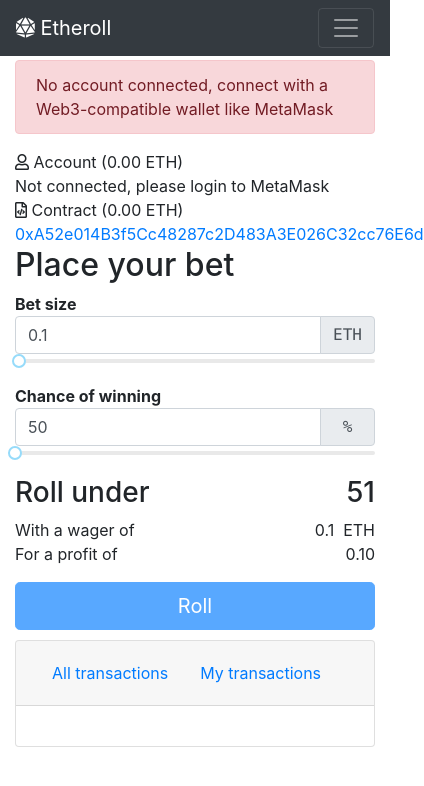
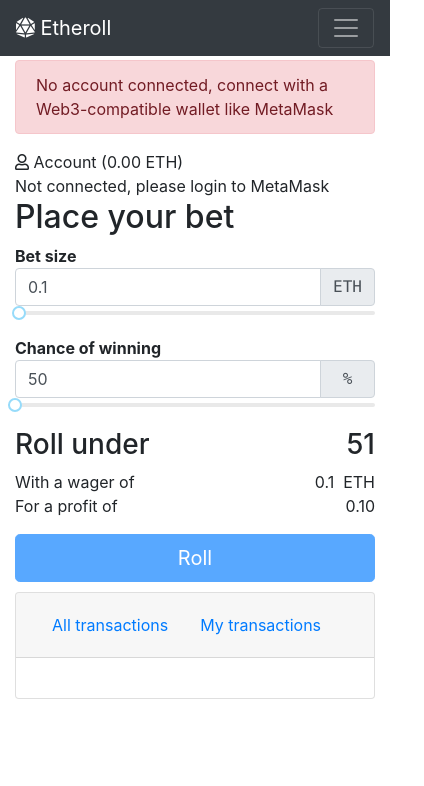
Before and after one commit to TopSkiller/React_Dice_Ethereum, a React (Create React App) app: page / in a window 390 px wide. Shown: the top 786 px of the page, 424 px wide, since content can reach past the window. Built offline with nearby package versions, Linux system fonts and the light colour scheme.

Commit message:
Hide contract address on small screens
In Toshi the bottom navigation bar makes the page smaller in height.
Hidding the contract info makes the Roll fit without scrolling.

```diff
--- a/src/components/ContractInfo.jsx
+++ b/src/components/ContractInfo.jsx
@@ -7,7 +7,7 @@
 }) {
   const contractAddr = <Address network={network} address={contractAddress} />;
   const contractBalanceBlock = (
-    <div className="col-12">
+    <div className="col-12 d-none d-sm-block">
       <i className="far fa-file-code" />
       &nbsp;Contract&nbsp;(
       {contractBalance.toFixed(2)}
@@ -15,7 +15,7 @@
     </div>
   );
   const contractAddressBlock = (
-    <div className="col-12">
+    <div className="col-12 d-none d-sm-block">
       {contractAddr}
     </div>
   );
```
Also changed, not shown: 1 other file (tests, documents, lock files or other folders).
